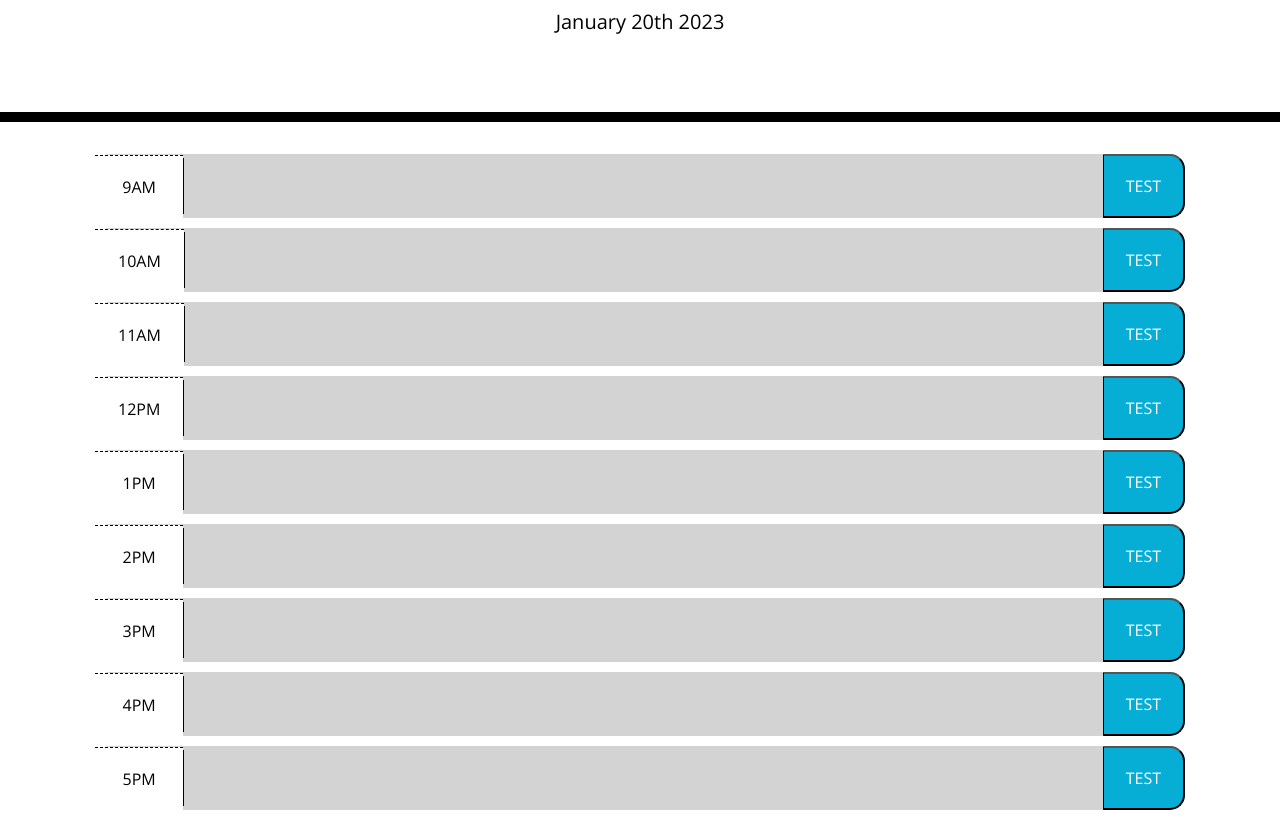
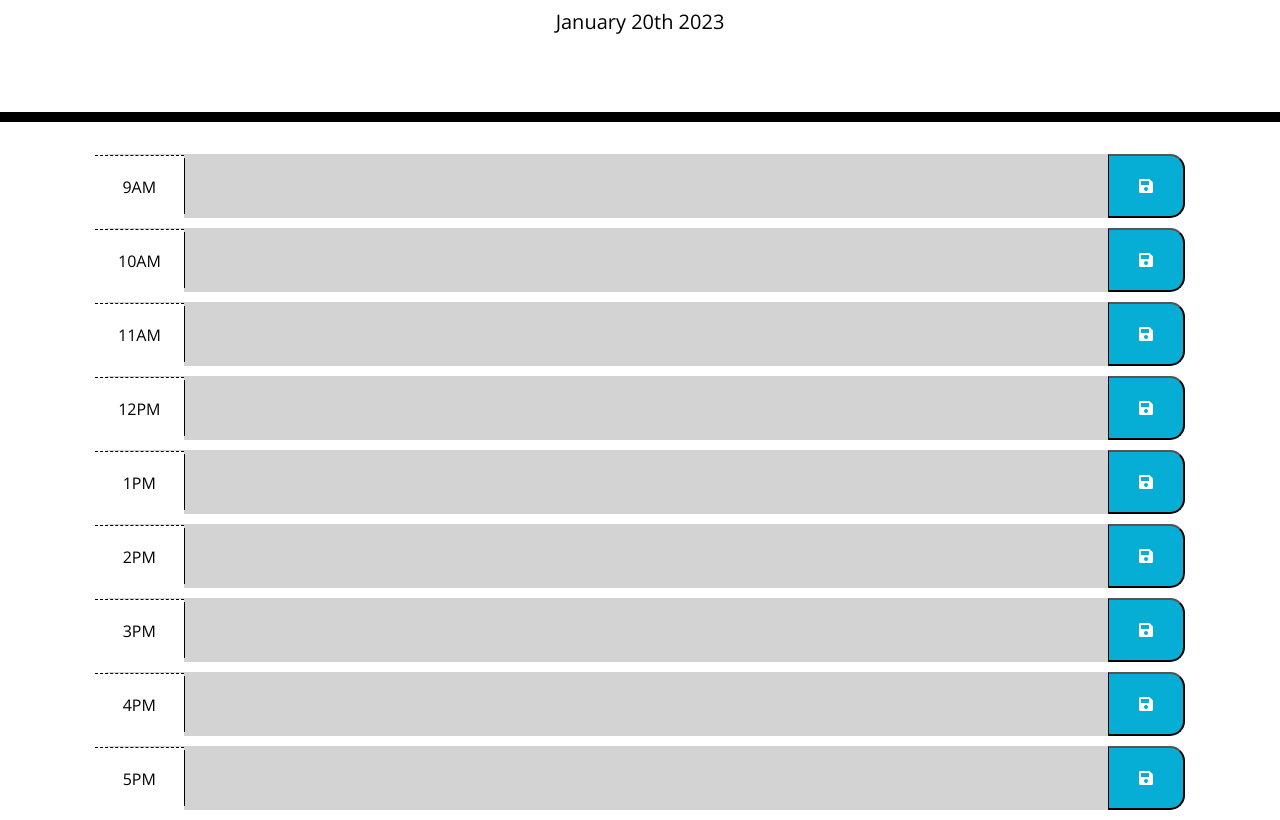
Before and after one commit to manonthemon/daily-planner, a plain HTML site: page index.html in a window 1280 px wide. Shown: the part 182-1002 px from the top of the page. Drawn offline with nearby package versions, Linux system fonts and the light colour scheme.

Commit message:
Added icons to buttons

```diff
--- a/Assets/CSS/style.css
+++ b/Assets/CSS/style.css
@@ -69,14 +69,22 @@ textarea {
 
 .saveBtn {
   border-left: 1px solid black;
+
   border-top-right-radius: 15px;
   border-bottom-right-radius: 15px;
+
   background-color: #06aed5;
   color: white;
   padding: 22px;
 }
 
+.saveBtn i {
+  width: 30px;
+}
+
+
 .saveBtn i:hover {
   font-size: 20px;
   transition: all 0.3s ease-in-out;
+
 }
--- a/index.html
+++ b/index.html
@@ -34,62 +34,64 @@
 <div id="hour9" class="time-block">
  <div class="hour">9AM</div>
  <textarea cols="100"></textarea>
- <button class="saveBtn">TEST</button>
+ <button class="saveBtn"><i class="fas fa-save"></i></button>
 </div>
+
+
 
 <div id="hour10" class="time-block">
   <div class="hour">10AM</div>
   <textarea cols="100"></textarea>
-  <button class="saveBtn">TEST</button>
+  <button class="saveBtn"><i class="fas fa-save"></i></button>
  </div>
 
 
  <div id="hour11" class="time-block">
   <div class="hour">11AM</div>
   <textarea cols="100"></textarea>
-  <button class="saveBtn">TEST</button>
+  <button class="saveBtn"><i class="fas fa-save"></i></button>
  </div>
 
 
  <div id="hour12" class="time-block">
   <div class="hour">12PM</div>
   <textarea cols="100"></textarea>
-  <button class="saveBtn">TEST</button>
+  <button class="saveBtn"><i class="fas fa-save"></i></button>
  </div>
 
 
  <div id="hour1" class="time-block">
   <div class="hour">1PM</div>
   <textarea cols="100"></textarea>
-  <button class="saveBtn">TEST</button>
+  <button class="saveBtn"><i class="fas fa-save"></i></button>
  </div>
 
 
  <div id="hour2" class="time-block">
   <div class="hour">2PM</div>
   <textarea cols="100"></textarea>
-  <button class="saveBtn">TEST</button>
+  <button class="saveBtn"><i class="fas fa-save"></i></button>
  </div>
 
 
  <div id="hour3" class="time-block">
   <div class="hour">3PM</div>
   <textarea cols="100"></textarea>
-  <button class="saveBtn">TEST</button>
+  <button class="saveBtn"><i class="fas fa-save"></i></button>
  </div>
 
 
  <div id="hour4" class="time-block">
   <div class="hour">4PM</div>
   <textarea cols="100"></textarea>
-  <button class="saveBtn">TEST</button>
+  <button class="saveBtn"><i class="fas fa-save"></i></button>
  </div>
 
 
  <div id="hour5" class="time-block">
   <div class="hour">5PM</div>
   <textarea cols="100"></textarea>
-  <button class="saveBtn">TEST</button>
+  <button class="saveBtn"><i class="fas fa-save"></i></button>
  </div>
 
 
```
